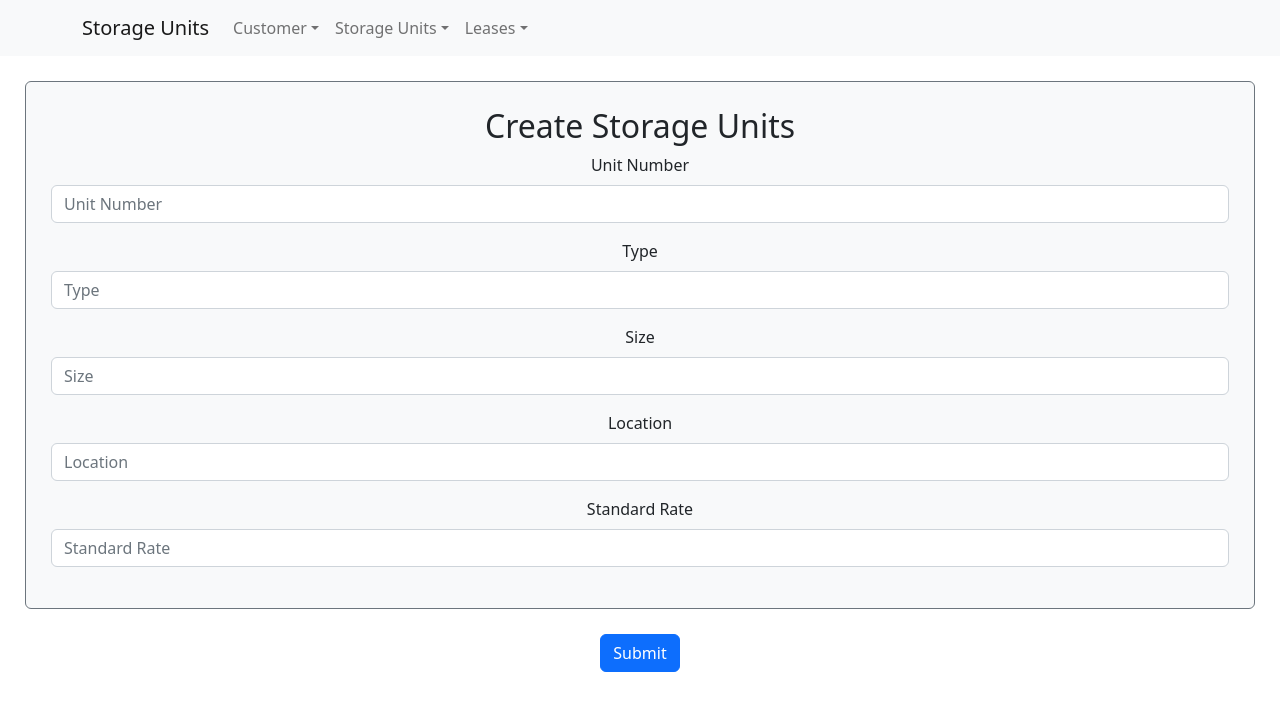
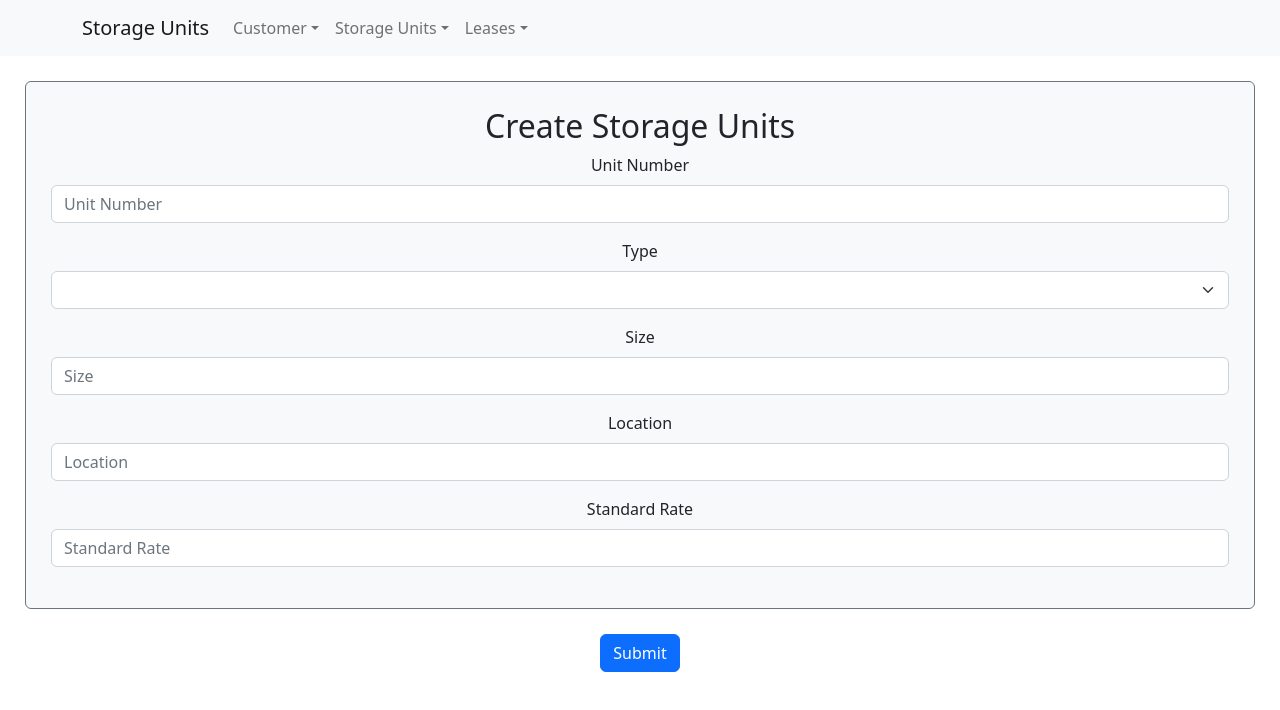
Before and after one commit to blee2125/storage-rental-v2, a React (Create React App) app: page /storage-units/add in a window 1280 px wide. Shown: the top 710 px of the page. Built offline with nearby package versions, Linux system fonts and the light colour scheme; no server answers.

Commit message:
change type prop to dropdown from text

```diff
--- a/src/components/StorageUnit/StorageUnitForms/StorageUnitForm.js
+++ b/src/components/StorageUnit/StorageUnitForms/StorageUnitForm.js
@@ -16,12 +16,14 @@ export const StorageUnitForm = (props) => {
         </Form.Group>
         <Form.Group className="mb-3" controlId="formGroupType">
           <Form.Label>Type</Form.Label>
-          <Form.Control
-            type="text"
-            placeholder="Type"
-            value={props.storageUnitObject.type}
+          <Form.Select
+            value={props.storageUnitObject.type || ''}
             onChange={e => props.updateData('type', e.target.value)}
-          />
+          >
+            <option value=''></option>
+            <option value='Self Storage'>Self Storage</option>
+            <option value='Vehicle'>Vehicle</option>
+          </Form.Select>
         </Form.Group>
         <Form.Group className="mb-3" controlId="formGroupSize">
           <Form.Label>Size</Form.Label>
```
